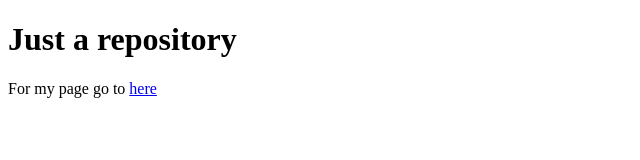
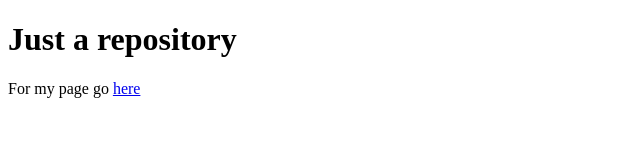
Before and after one commit to davmalacrino/davmalacrino.github.io, a plain HTML site: page index.html in a window 1280 px wide. Shown: the full height of the page, 0-640 px from the left. Drawn offline with Linux system fonts and the light colour scheme.

Commit message:
Update index.html

```diff
--- a/index.html
+++ b/index.html
@@ -2,7 +2,7 @@
 <html>
 <body>
 <h1>Just a repository</h1>
-<p>For my page go to <a href=https://www.davidemalacrino.com/>here</a> </p>
+<p>For my page go <a href=https://www.davidemalacrino.com/>here</a> </p>
   <a href="/papers/FDI_and_geopolitics.pdf" type="application/pdf" class="image fit">
 </body>
 </html>
```
